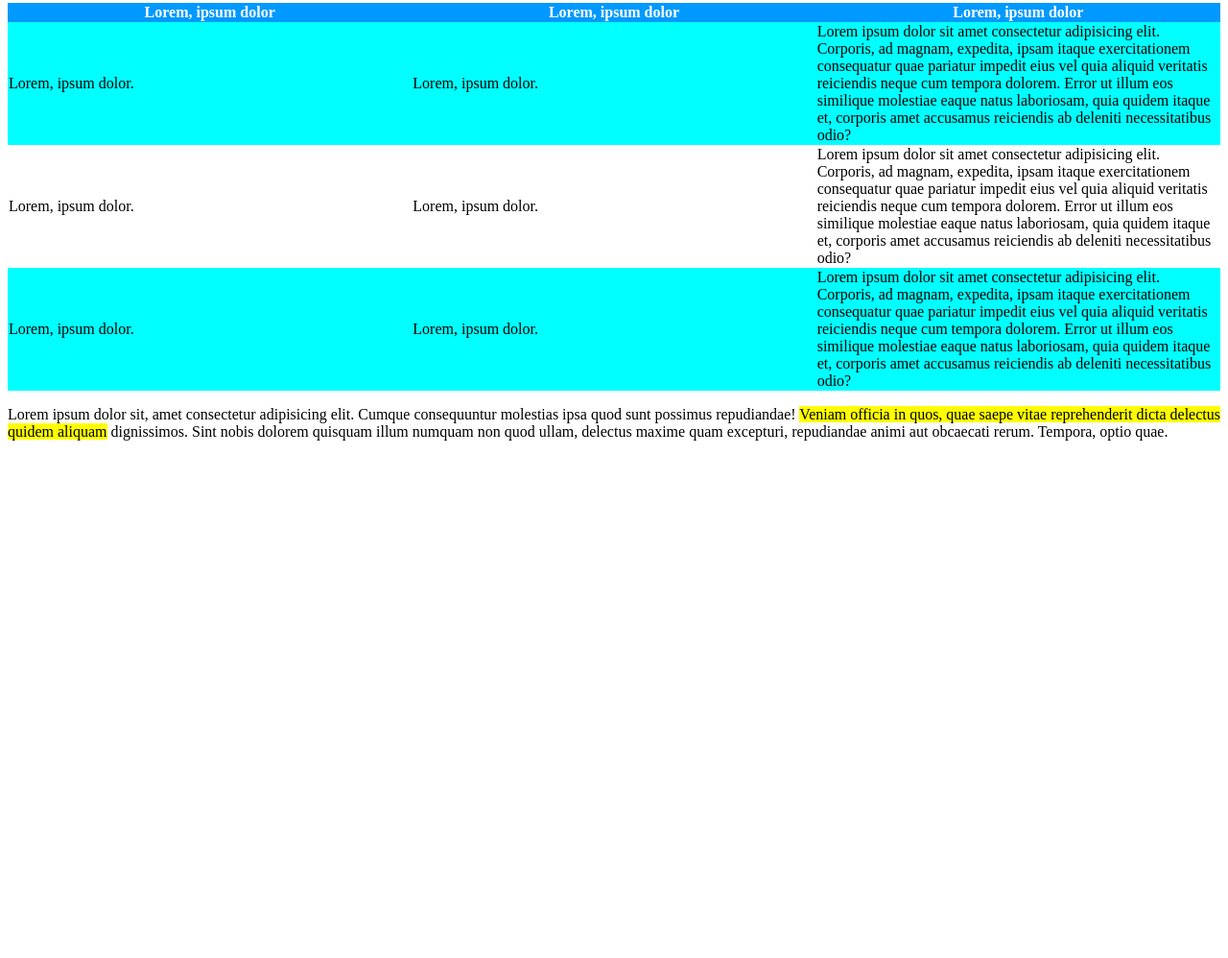
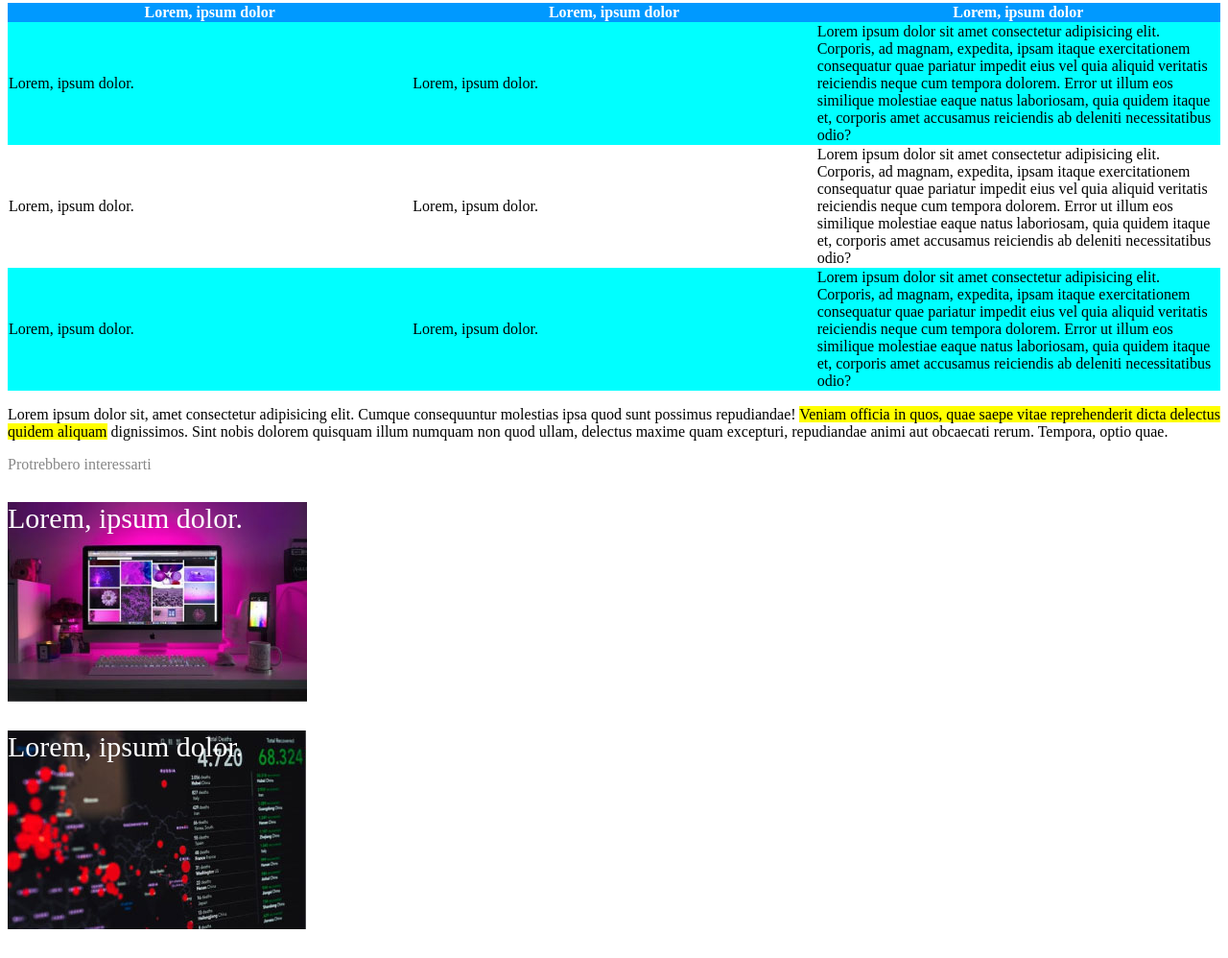
Before and after one commit to salvoparisi/html-css-booleaner, a plain HTML site: page index.html in a window 1280 px wide. Shown: the part 841-1839 px from the top of the page at 96% size. Before the commit the page ends 1316 px from the top, so only its background shows below. Drawn offline with Linux system fonts and the light colour scheme.

Commit message:
add footer

```diff
--- a/index.html
+++ b/index.html
@@ -87,7 +87,9 @@
     </main>
 
     <footer>
-
+        <p id="foot">Protrebbero interessarti</p>
+        <p id="finalmonitor">Lorem, ipsum dolor.</p>
+        <p id="finalgraph">Lorem, ipsum dolor.</p>
     </footer>
 
 </body>
--- a/style.css
+++ b/style.css
@@ -29,3 +29,23 @@ th{
 .table1{
     background-color: aqua;
 }
+
+#foot{
+    color: rgb(134, 134, 134);
+}
+
+#finalmonitor{
+    background-image: url(./img/monitor.jpg);
+    height: 208px;
+    width: 312px;
+    font-size: 30px;
+    color: white;
+}
+
+#finalgraph{
+    height: 207px;
+    width: 311px;
+    font-size: 30px;
+    color: white;
+    background-image: url(./img/graph.jpg);
+}
```
